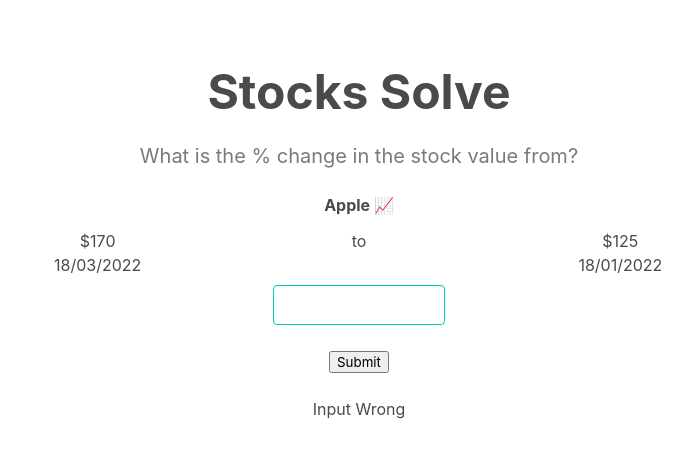
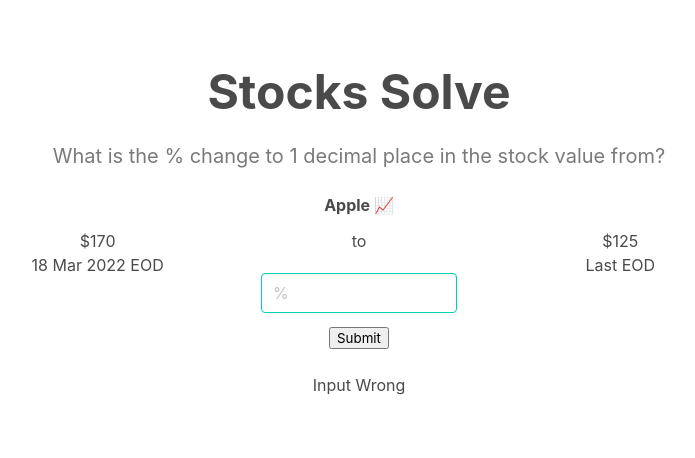
Before and after one commit to Dom-Hindsite/stock-solve, a React (Create React App) app: page / in a window 1280 px wide. Shown: the top 458 px of the page, without its empty margins (281-976 px from the left). Built offline with nearby package versions, Linux system fonts and the light colour scheme.

Commit message:
Input updates

```diff
--- a/src/App.tsx
+++ b/src/App.tsx
@@ -74,9 +74,8 @@
 
   const inputHandler = (userInput: string) => {
     const userAnswer = +userInput;
-    const actualAnswer = num1 - num2;
 
-    if (actualAnswer === userAnswer) {
+    if (CheckAnswer(num1, num2) === userAnswer) {
       setAnswer(true);
     } else {
       setAnswer(false);
@@ -88,15 +87,29 @@
     setCompanyName("Contso");
   };
 
+  function CheckAnswer(prevClose: number, lastClose: number): number {
+    let answer = ((lastClose - prevClose) / prevClose) * 100;
+
+    //Round answer to 1 decimal places, use + to cast back to number type
+    answer = +answer.toFixed(1);
+
+    return answer;
+  }
+
   return (
-
     <section className="pb-0 section">
       <div className="container is-relative has-text-centered">
         <div className="columns is-multiline is-centered">
           <div className="column is-10-tablet is-8-desktop pb-0">
-        <h2 className="mt-2 mb-4 is-size-1 is-size-3-mobile has-text-weight-bold">Stocks Solve</h2>
-        <p className="subtitle has-text-grey mb-5">What is the % change in the stock value from?</p>
-        <h2 className=" mb-5 is-size-3-mobile has-text-weight-bold">Apple 📈</h2>
+            <h2 className="mt-2 mb-4 is-size-1 is-size-3-mobile has-text-weight-bold">
+              Stocks Solve
+            </h2>
+            <p className="subtitle has-text-grey mb-5">
+              What is the % change to 1 decimal place in the stock value from?
+            </p>
+            <h2 className=" mb-5 is-size-3-mobile has-text-weight-bold">
+              Apple 📈
+            </h2>
             <MathProblem num1={num1} num2={num2} companyName={companyName} />
             <UserInput onUserInput={inputHandler} />
             <div>Input {answer ? "Correct" : "Wrong"}</div>
--- a/src/components/MathProblem.tsx
+++ b/src/components/MathProblem.tsx
@@ -10,14 +10,14 @@
       <div className="columns is-multiline">
         <div className="column is--tablet" id="Left Group">
           <div className="columns is-centered">${props.num1}</div>
-          <div className="columns is-centered">18/03/2022</div>
+          <div className="columns is-centered">18 Mar 2022 EOD</div>
         </div>
         <div className="column is-4-tablet">
           <div className="columns is-centered">to</div>
         </div>
         <div className="column is-4-tablet" id="Right Group">
           <div className="columns is-centered">${props.num2}</div>
-          <div className="columns is-centered">18/01/2022</div>
+          <div className="columns is-centered">Last EOD</div>
         </div>
       </div>
     </div>
--- a/src/components/UserInput.tsx
+++ b/src/components/UserInput.tsx
@@ -20,11 +20,13 @@
           <div className="control is-centered">
             <form onSubmit={submitHandler}>
               <div className="columns">
-                <div className="column">
+                <div className="control">
                   <input
                     className="input is-primary"
-                    type="text"
+                    type="number"
+                    step="0.1"
                     id="input-text"
+                    placeholder="%"
                     ref={textInputRef}
                   />
                 </div>
```
Lines whose indentation alone changed are shown as unchanged.
